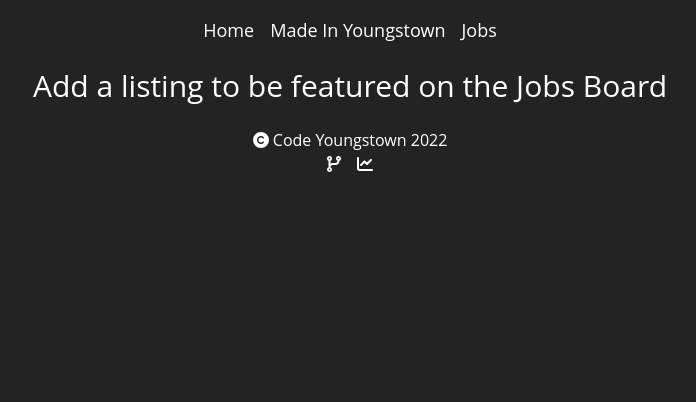
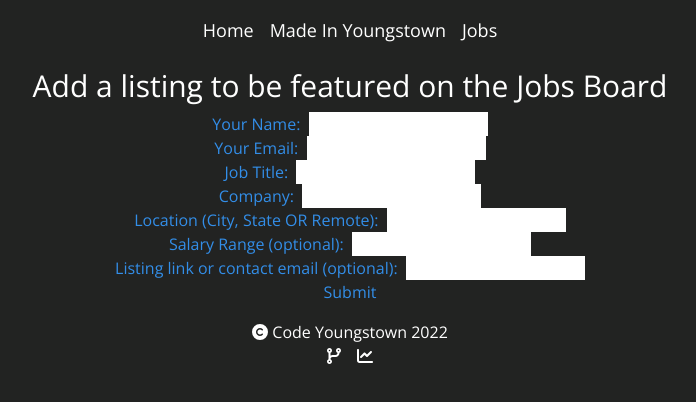
Before and after one commit to codeyoungstown/next-codeyoungstown.com, a Next.js app: page /jobs-form in a window 1280 px wide. Shown: the top 402 px of the page, without its empty margins (290-986 px from the left). Built offline with nearby package versions, Linux system fonts and the light colour scheme.

Commit message:
minor stylistic tweaks (#13)
* minor stylistic tweaks

* installed open sans

* fixed typo, ran prettier

* jobs form that doesn't work as intended yet

```diff
--- a/components/Companies.tsx
+++ b/components/Companies.tsx
@@ -6,7 +6,7 @@ export default function Companies() {
     <div className="justify-center flex flex-wrap">
       {companies.map((company) => (
         <div
-          className="block rounded-lg shadow-lg max-w-sm text-center p-8 flex-none"
+          className="block rounded-lg shadow-lg max-w-sm text-center p-8 flex-none w-40"
           key={company.name}
         >
           <div className="py-3 px-6 border-b border-gray-300">
--- a/components/Socials.tsx
+++ b/components/Socials.tsx
@@ -8,16 +8,15 @@ export default function Socials() {
         <li key={social.name}>
           <a
             href={social.link}
-                  rel = "noreferrer"
+            rel="noreferrer"
             target="_blank"
-                  title={`To Joe Duncko's ${social.name}`}
+            title={`To Code Youngstown's ${social.name}`}
             className="hover:text-blue"
           >
             <FontAwesomeIcon icon={social.icon} />
           </a>
         </li>
       ))}
-
     </ul>
   );
 }
--- a/package.json
+++ b/package.json
@@ -9,10 +9,12 @@
     "lint": "next lint"
   },
   "dependencies": {
+    "@fontsource/open-sans": "^4.5.10",
     "@fortawesome/fontawesome-svg-core": "^6.1.1",
     "@fortawesome/free-brands-svg-icons": "^6.1.1",
     "@fortawesome/free-solid-svg-icons": "^6.1.1",
     "@fortawesome/react-fontawesome": "^0.1.18",
+    "@tailwindcss/forms": "^0.5.2",
     "next": "12.1.6",
     "react": "18.2.0",
     "react-dom": "18.2.0"
--- a/pages/_app.tsx
+++ b/pages/_app.tsx
@@ -1,4 +1,5 @@
 import "../styles/globals.css";
+import "@fontsource/open-sans"; // Defaults to weight 400.
 // font awesome config
 import { config } from "@fortawesome/fontawesome-svg-core";
 import "@fortawesome/fontawesome-svg-core/styles.css";
--- a/pages/api/hello.js
+++ /dev/null
@@ -1,5 +0,0 @@
-// Next.js API route support: https://nextjs.org/docs/api-routes/introduction
-
-export default function handler(req, res) {
-  res.status(200).json({ name: 'John Doe' })
-}
--- a/pages/index.tsx
+++ b/pages/index.tsx
@@ -21,7 +21,7 @@ export default function Home() {
         Connecting software engineers, developers, and coders in the Youngstown,
         OH area.
       </h1>
-      <h2 className="text-2xl p-4 pb-4">
+      <h2 className="text-2xl p-2">
         Join the ongoing chat via{" "}
         <a className="underline" href="http://slack.codeyoungstown.com/">
           Slack
@@ -32,7 +32,7 @@ export default function Home() {
         </a>
         .
       </h2>
-      <div>
+      <div className="p-6">
         <Socials />
       </div>
     </Layout>
--- a/pages/jobs-form.tsx
+++ b/pages/jobs-form.tsx
@@ -7,15 +7,46 @@ export default function JobsForm() {
         Add a listing to be featured on the Jobs Board
       </h1>
 
-      <form>
-        {/*
-      // - referring person
-      // - job title
-      // - company name
-      // - location (remote?)
-      // - salary range (optional)
-      // - job listing and/or contact person
-      */}
+      <form
+        className="text-blue"
+        action="mailto:ryanlalchand@gmail.com"
+        method="post"
+      >
+        <div>
+          <label htmlFor="name">Your Name: &nbsp;</label>
+          <input type="text" id="name" name="name" required />
+        </div>
+        <div>
+          <label htmlFor="email">Your Email: &nbsp;</label>
+          <input type="email" id="email" name="email" required />
+        </div>
+        <div>
+          <label htmlFor="jobTitle">Job Title: &nbsp;</label>
+          <input type="text" id="jobTitle" name="jobTitle" required />
+        </div>
+        <div>
+          <label htmlFor="company">Company: &nbsp;</label>
+          <input type="text" id="company" name="company" required />
+        </div>
+        <div>
+          <label htmlFor="location">
+            Location (City, State OR Remote): &nbsp;
+          </label>
+          <input type="text" id="location" name="location" required />
+        </div>
+        <div>
+          <label htmlFor="salaryRange">Salary Range (optional): &nbsp;</label>
+          <input type="text" id="salaryRange" name="salaryRange" />
+        </div>
+        <div>
+          <label htmlFor="listingLink">
+            Listing link or contact email (optional): &nbsp;
+          </label>
+          <input type="text" id="listingLink" name="listingLink" />
+        </div>
+        <div>
+          <button type="submit">Submit</button>
+        </div>
       </form>
     </Layout>
   );
--- a/pages/jobs.tsx
+++ b/pages/jobs.tsx
@@ -8,7 +8,7 @@ export default function Jobs() {
   return (
     <Layout>
       <h1 className="text-3xl p-2">Jobs</h1>
-      <h2 className="text-xl p-2">Community-sourced job opportunites</h2>
+      <h2 className="text-xl p-2">Community-sourced job opportunities</h2>
       <Link href="/jobs-form">
         <a>Add a job listing</a>
       </Link>
--- a/pages/made-in-youngstown.tsx
+++ b/pages/made-in-youngstown.tsx
@@ -1,6 +1,8 @@
 import Link from "next/link";
 import Layout from "../components/Layout";
 import Companies from "../components/Companies";
+
+// add filters for type of work done, consulting or not
 
 export default function MadeInYoungstown() {
   return (
```
Also changed, not shown: 1 other file (tests, documents, lock files or other folders). Lines whose indentation alone changed are shown as unchanged.
